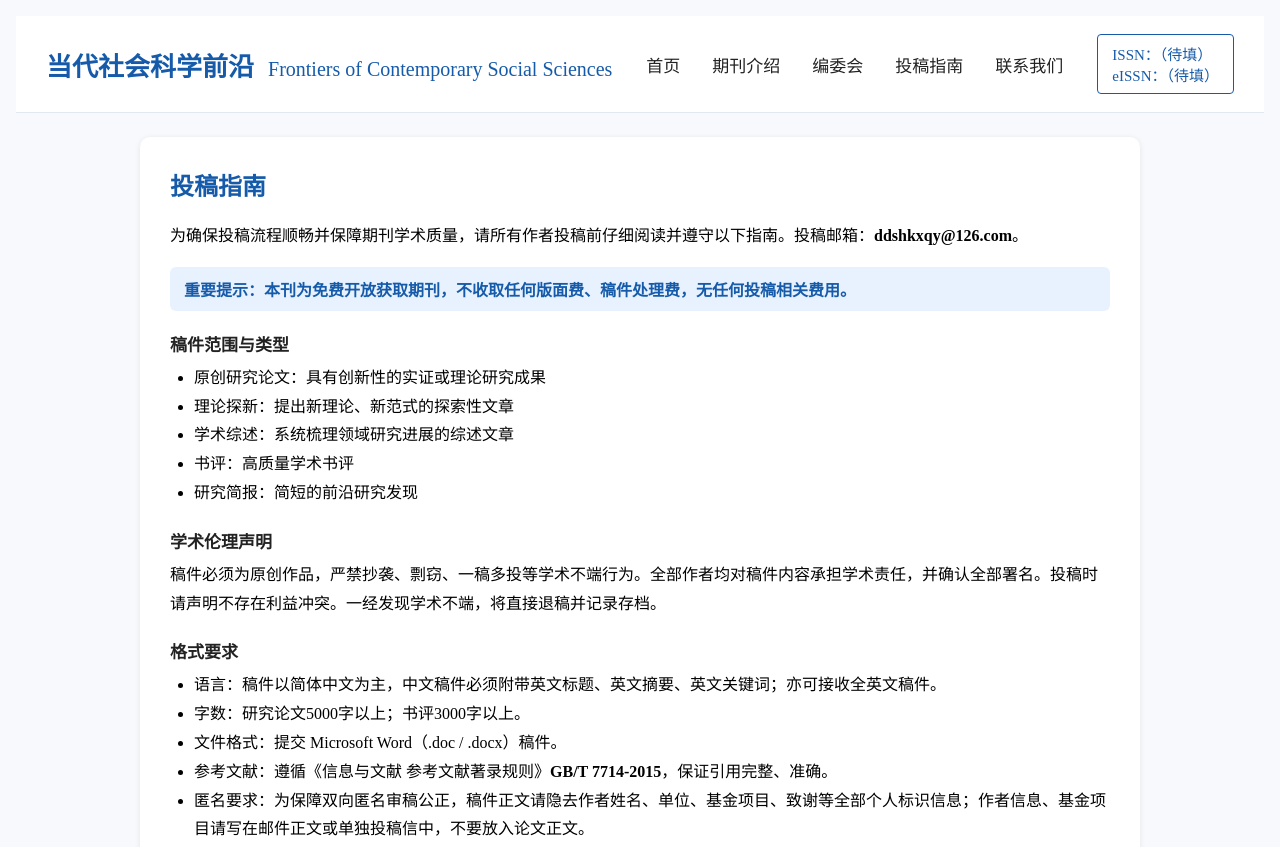
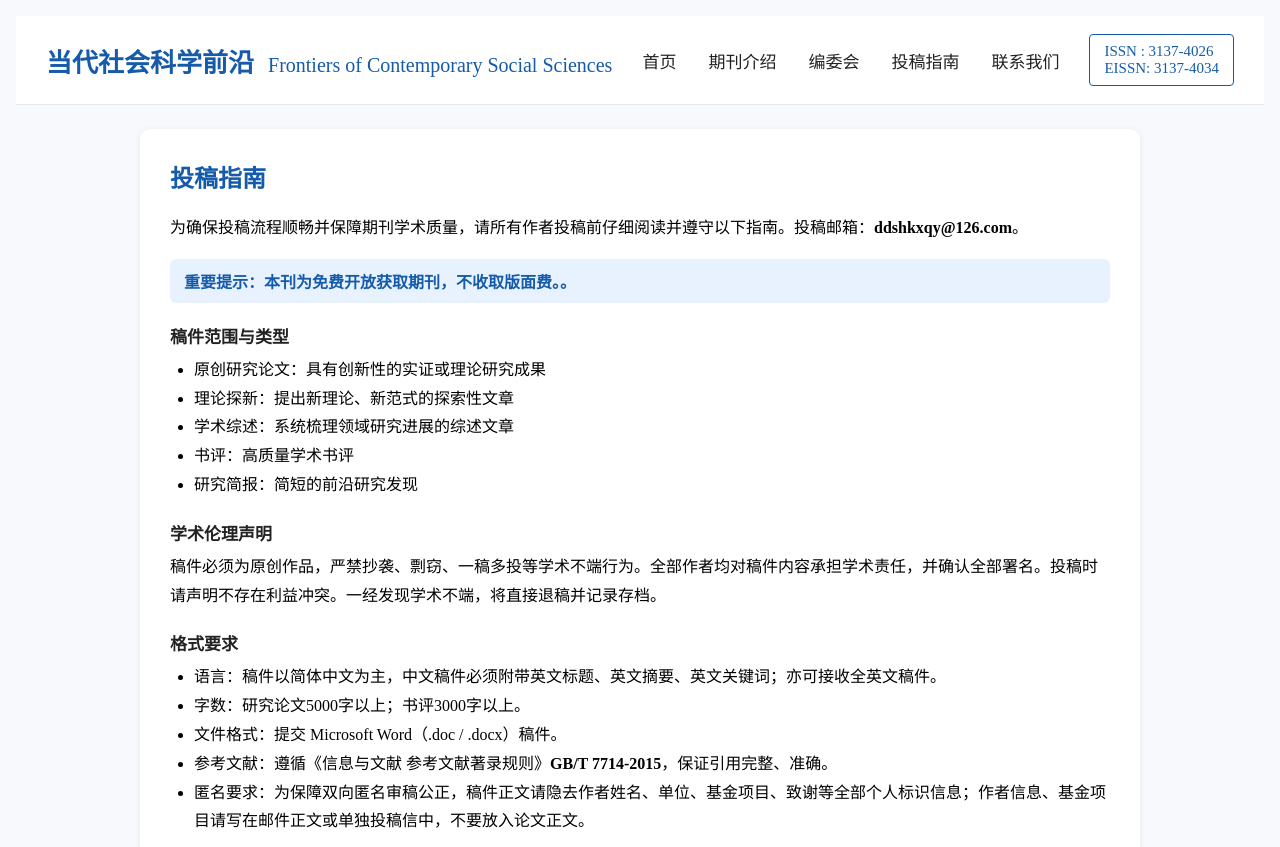
Before and after one commit to Frontiers1922/Frontiers-of-Contemporary-Social-Sciences, a plain HTML site: page guide.html in a window 1280 px wide. Shown: the top 847 px of the page. Drawn offline with Linux system fonts and the light colour scheme.

Commit message:
Update ISSN and EISSN information in guide.html
Updated ISSN and EISSN numbers in the guide.

```diff
--- a/guide.html
+++ b/guide.html
@@ -100,15 +100,15 @@
             <a href="contact.html">联系我们</a>
         </nav>
         <div class="issn-box">
-            ISSN：（待填）<br>
-            eISSN：（待填）
+            ISSN : 3137-4026<br>
+            EISSN: 3137-4034
         </div>
     </header>
     <div class="main-card">
         <h2>投稿指南</h2>
         <p>为确保投稿流程顺畅并保障期刊学术质量，请所有作者投稿前仔细阅读并遵守以下指南。投稿邮箱：<strong>ddshkxqy@126.com</strong>。</p>
 
-        <div class="tip-free">重要提示：本刊为免费开放获取期刊，<strong>不收取任何版面费、稿件处理费，无任何投稿相关费用</strong>。</div>
+        <div class="tip-free">重要提示：本刊为免费开放获取期刊，<strong>不收取版面费。</strong>。</div>
 
         <h3>稿件范围与类型</h3>
         <ul>
```
